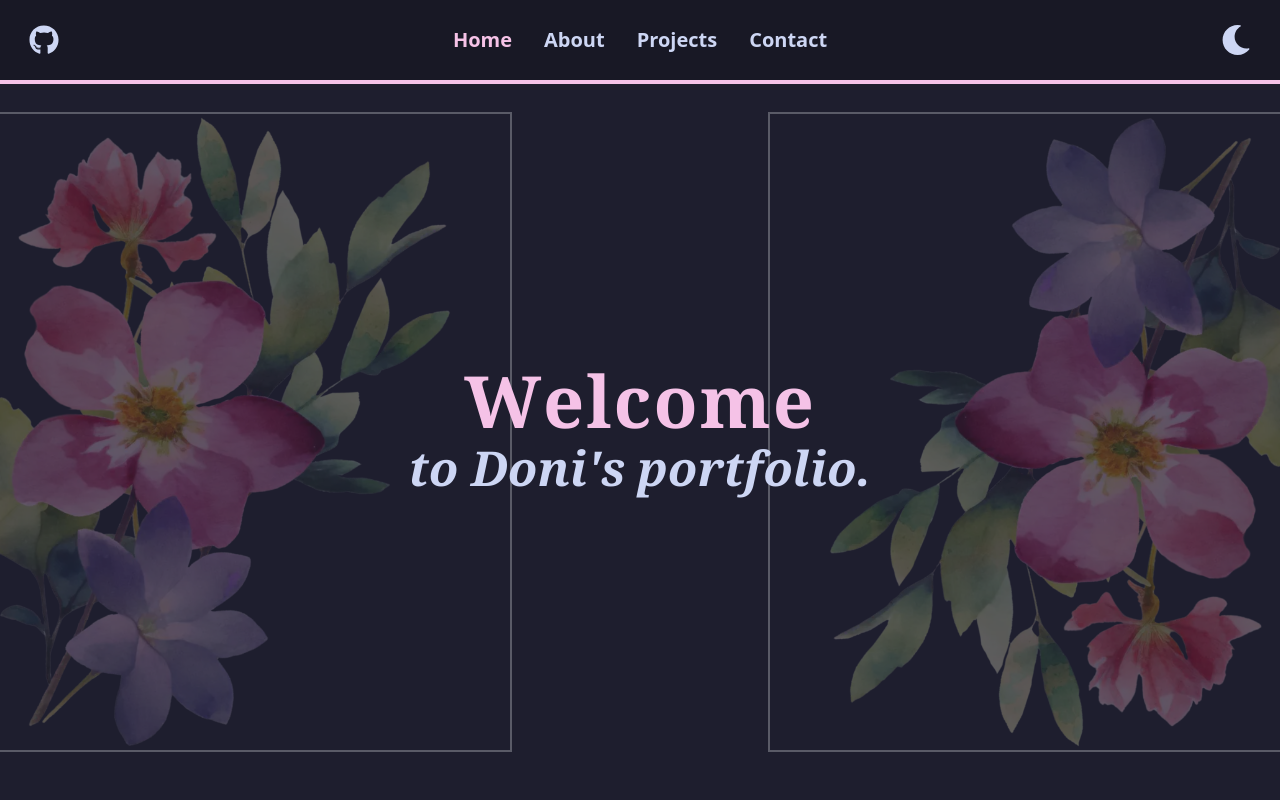
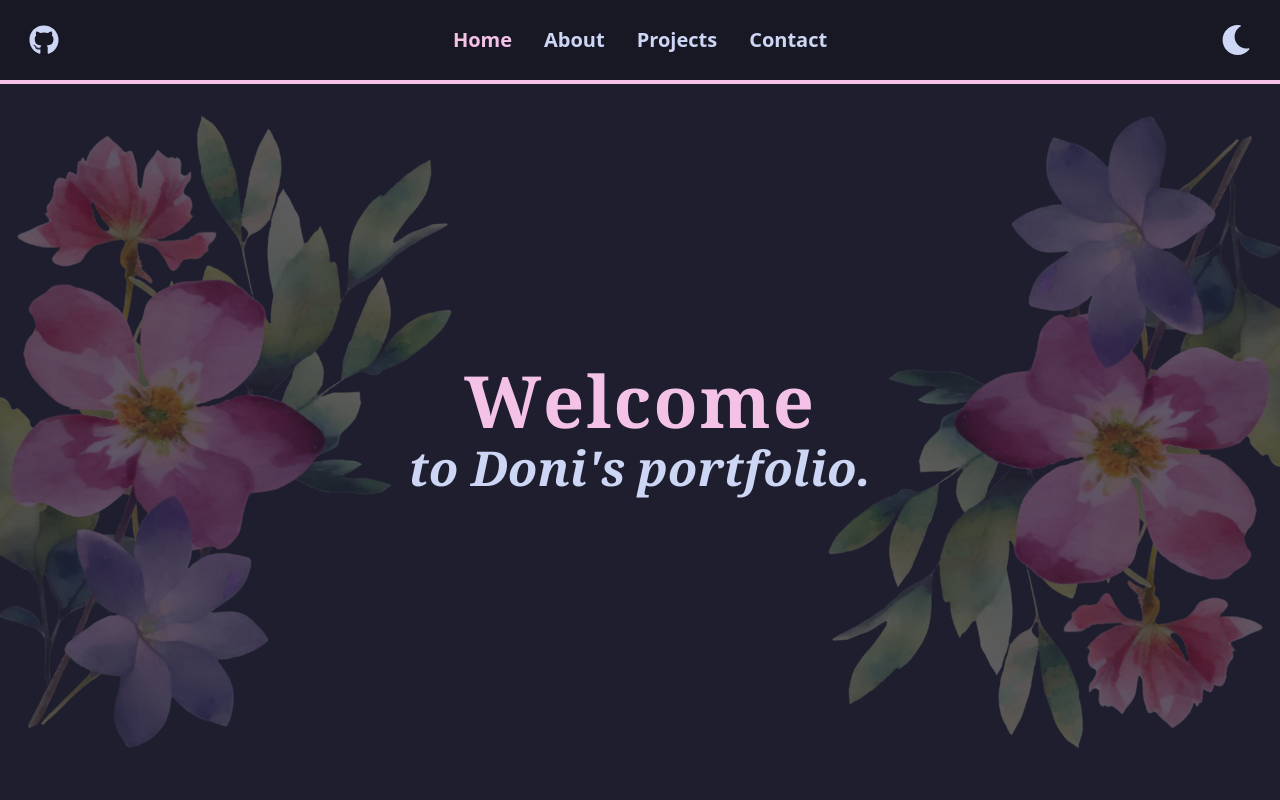
Before and after one commit to brandon-relentnet/doni-portfolio, a Next.js app: page / in a window 1280 px wide. Shown: the top 800 px of the page. Built offline with nearby package versions, Linux system fonts and the light colour scheme.

Commit message:
Removed testing borders around hero section images and changed the default src size for faster loading hopefully. Want to actually fix my srcSet section soon.

```diff
--- a/src/components/HeroSection.js
+++ b/src/components/HeroSection.js
@@ -18,9 +18,9 @@ export default function HeroSection({ title, subtitle, image, alt }) {
 
     return (
       <div className={className} style={{ width: "50%", height: "auto" }}>
-        <div className="relative w-full border-2 flex justify-center items-center">
+        <div className="relative w-full flex justify-center items-center">
           <Image
-            src={getImageSrc("2xl")} // Default high-resolution image
+            src={getImageSrc("lg")}
             alt={alt}
             sizes="(max-width: 639px) 50vw, (max-width: 1023px) 75vw, 100vw" // Tailwind handles this dynamically
             width={800}
```
